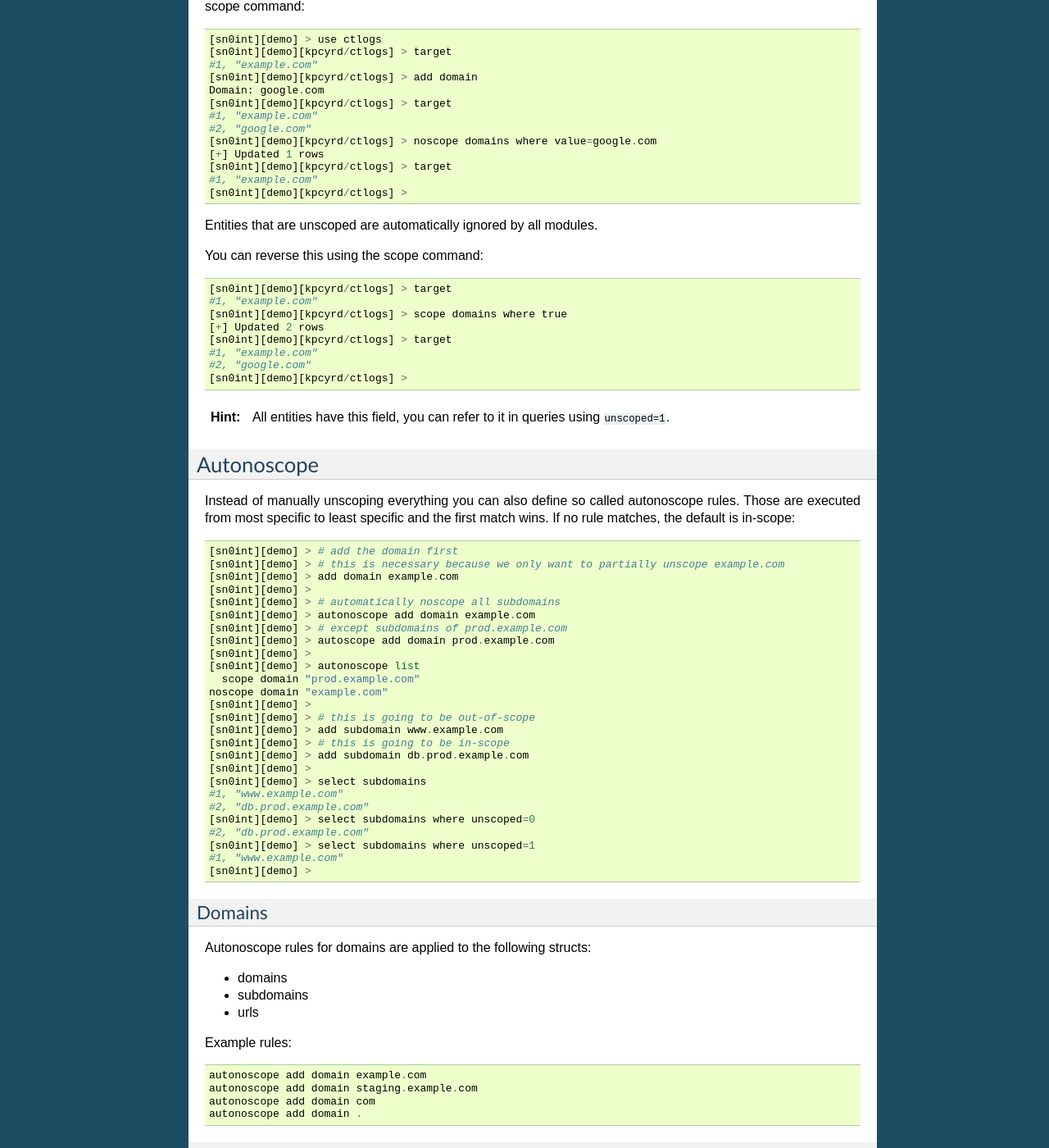
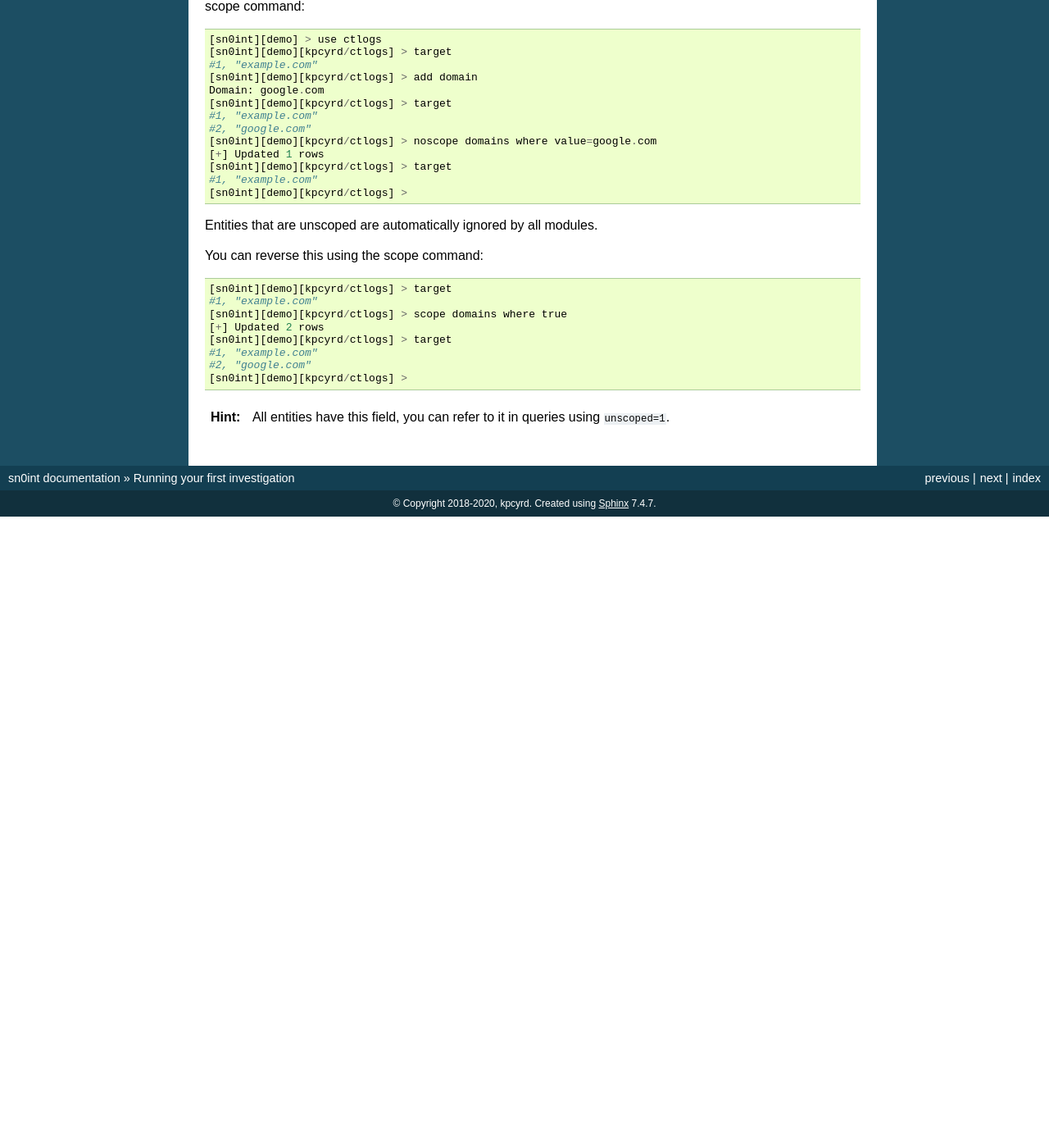
Before and after one commit to kpcyrd/sn0int, a Sphinx documentation site: the page built from docs/usage.rst, in a window 1280 px wide and 1400 px high, scrolled down 3744 px. Shown: the whole window at 82% size. Built offline with Sphinx 7.4.7, drawn with Linux system fonts in a browser that asks for light colours; after the commit the page ends 4374 px from its top, so only the background shows below that; some of the changed text lies outside the part shown.

Commit message:
docs: extract autonoscope section

```diff
--- a/docs/index.rst
+++ b/docs/index.rst
@@ -38,6 +38,7 @@
    install
    build
    usage
+   autonoscope
    scripting
    database
    structs
--- a/docs/reference.rst
+++ b/docs/reference.rst
@@ -391,6 +391,8 @@
 ``proxy``
   Use a socks5 proxy in the format ``127.0.0.1:9050``. This option only works
   if it doesn't conflict with the global proxy settings.
+``binary``
+  Set to ``true`` to get the http response as raw bytes.
 
 This function may fail.
 
@@ -418,6 +420,8 @@
   A table of headers
 ``text``
   The response body as string
+``binary``
+  The response body as bytes (if ``binary=true``)
 ``blob``
   If ``into_blob`` was enabled for the request the body is downloaded into blob
   storage with a reference to the body in this field.
--- a/docs/usage.rst
+++ b/docs/usage.rst
@@ -256,85 +256,3 @@
 .. hint::
    All entities have this field, you can refer to it in queries using
    ``unscoped=1``.
-
-Autonoscope
------------
-
-Instead of manually unscoping everything you can also define so called
-autonoscope rules. Those are executed from most specific to least specific and
-the first match wins. If no rule matches, the default is in-scope::
-
-    [sn0int][demo] > # add the domain first
-    [sn0int][demo] > # this is necessary because we only want to partially unscope example.com
-    [sn0int][demo] > add domain example.com
-    [sn0int][demo] >
-    [sn0int][demo] > # automatically noscope all subdomains
-    [sn0int][demo] > autonoscope add domain example.com
-    [sn0int][demo] > # except subdomains of prod.example.com
-    [sn0int][demo] > autoscope add domain prod.example.com
-    [sn0int][demo] >
-    [sn0int][demo] > autonoscope list
-      scope domain "prod.example.com"
-    noscope domain "example.com"
-    [sn0int][demo] >
-    [sn0int][demo] > # this is going to be out-of-scope
-    [sn0int][demo] > add subdomain www.example.com
-    [sn0int][demo] > # this is going to be in-scope
-    [sn0int][demo] > add subdomain db.prod.example.com
-    [sn0int][demo] >
-    [sn0int][demo] > select subdomains
-    #1, "www.example.com"
-    #2, "db.prod.example.com"
-    [sn0int][demo] > select subdomains where unscoped=0
-    #2, "db.prod.example.com"
-    [sn0int][demo] > select subdomains where unscoped=1
-    #1, "www.example.com"
-    [sn0int][demo] >
-
-Domains
-~~~~~~~
-
-Autonoscope rules for domains are applied to the following structs:
-
-- domains
-- subdomains
-- urls
-
-Example rules::
-
-    autonoscope add domain example.com
-    autonoscope add domain staging.example.com
-    autonoscope add domain com
-    autonoscope add domain .
-
-IPs
-~~~
-
-Autonoscope rules for IPs are applied to the following structs:
-
-- ipaddrs
-- netblocks
-- ports
-
-Example rules::
-
-    autonoscope add ip 0.0.0.0/0
-    autonoscope add ip ::/0
-    autonoscope add ip 192.168.0.0/16
-    autonoscope add ip 10.13.33.37/32
-
-URLs
-~~~~
-
-Autonoscope rules for urls are applied to the following structs:
-
-- urls
-
-Note that these rules are specific to a certain origin (like
-``https://example.com``) and are used to filter paths.
-
-Example rules::
-
-    autonoscope add url https://example.com/
-    autonoscope add url https://example.com/admin/
-    autonoscope add url https://example.com/a/b/c/d
```
Also changed, not shown: README.md (+9 -4 lines), docs/autonoscope.rst (added, +81 -0 lines).
